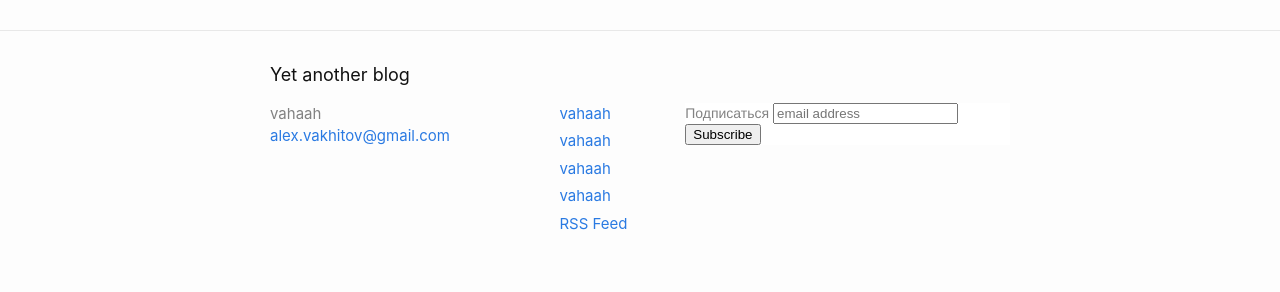
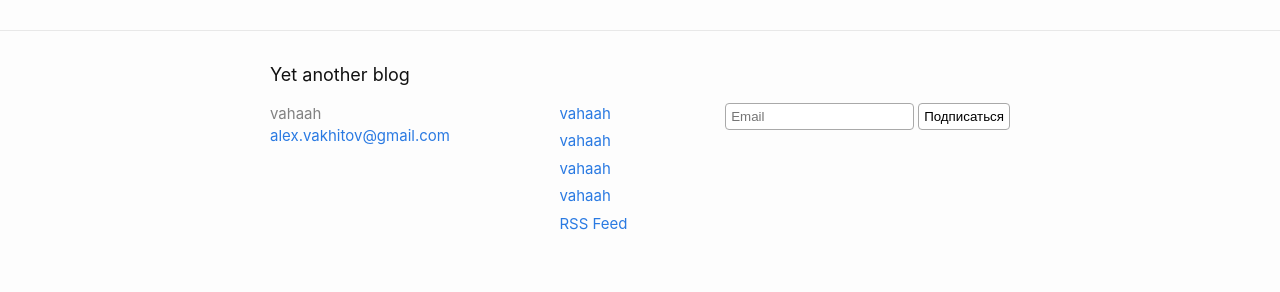
Before and after one commit to vahaah/vahaah.github.io, a Jekyll site: the page built from index.html, in a window 1280 px wide. Shown: the part 2117-2409 px from the top of the page. Built offline with Jekyll 4.4.1, drawn with Linux system fonts in a browser that asks for light colours; the list of posts is cut into pages by our own code; comment, search, counter and statistics services are not loaded.

Commit message:
subscription form

```diff
--- a/_includes/footer.html
+++ b/_includes/footer.html
@@ -24,34 +24,10 @@
       </div>
 
       <div class="footer-col footer-col-3">
-        <!-- Begin Mailchimp Signup Form -->
-        <link href="//cdn-images.mailchimp.com/embedcode/horizontal-slim-10_7.css" rel="stylesheet" type="text/css">
-        <style type="text/css">
-          #mc_embed_signup {
-            background: #fff;
-            clear: left;
-            font: 14px Helvetica, Arial, sans-serif;
-            width: 100%;
-          }
-        </style>
-        <div id="mc_embed_signup">
-          <form action="https://guru.us20.list-manage.com/subscribe/post?u=cb8d17c75a173e229e588bf46&amp;id=088699bf41"
-            method="post" id="mc-embedded-subscribe-form" name="mc-embedded-subscribe-form" class="validate"
-            target="_blank" novalidate>
-            <div id="mc_embed_signup_scroll">
-              <label for="mce-EMAIL">Подписаться</label>
-              <input type="email" value="" name="EMAIL" class="email" id="mce-EMAIL" placeholder="email address"
-                required>
-              <!-- real people should not fill this in and expect good things - do not remove this or risk form bot signups-->
-              <div style="position: absolute; left: -5000px;" aria-hidden="true"><input type="text"
-                  name="b_cb8d17c75a173e229e588bf46_088699bf41" tabindex="-1" value=""></div>
-              <div class="clear"><input type="submit" value="Subscribe" name="subscribe" id="mc-embedded-subscribe"
-                  class="button"></div>
-            </div>
-          </form>
-        </div>
-
-        <!--End mc_embed_signup-->
+        <form class="form-subscribe" action="https://formspree.io/alex.vakhitov@gmail.com" method="POST">
+          <input type="email" name="email" placeholder="Email" required>
+          <button type="submit">Подписаться</button>
+        </form>
       </div>
     </div>
 
--- a/_sass/minima/_layout.scss
+++ b/_sass/minima/_layout.scss
@@ -274,3 +274,13 @@
       float: right;
       }
   }
+.form-subscribe {
+  text-align: right;
+  font-size: 14px;
+  input, button {
+    border:solid 1px #A9A9A9;
+    border-radius:4px;
+    padding: 5px;
+    background: #fff;
+ }
+}
```
